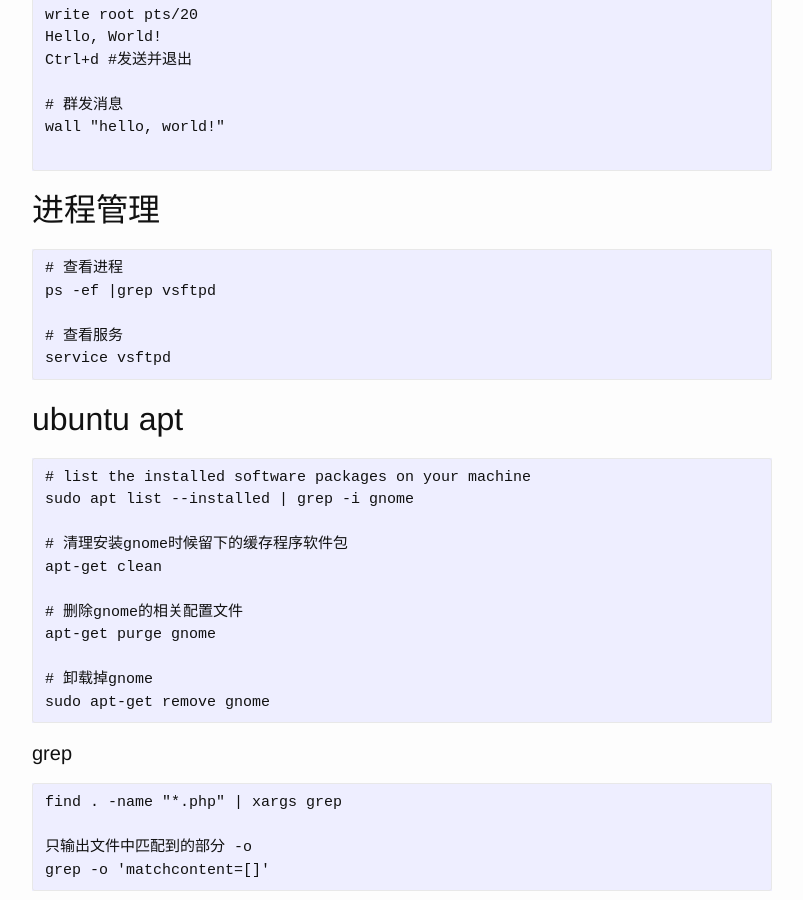
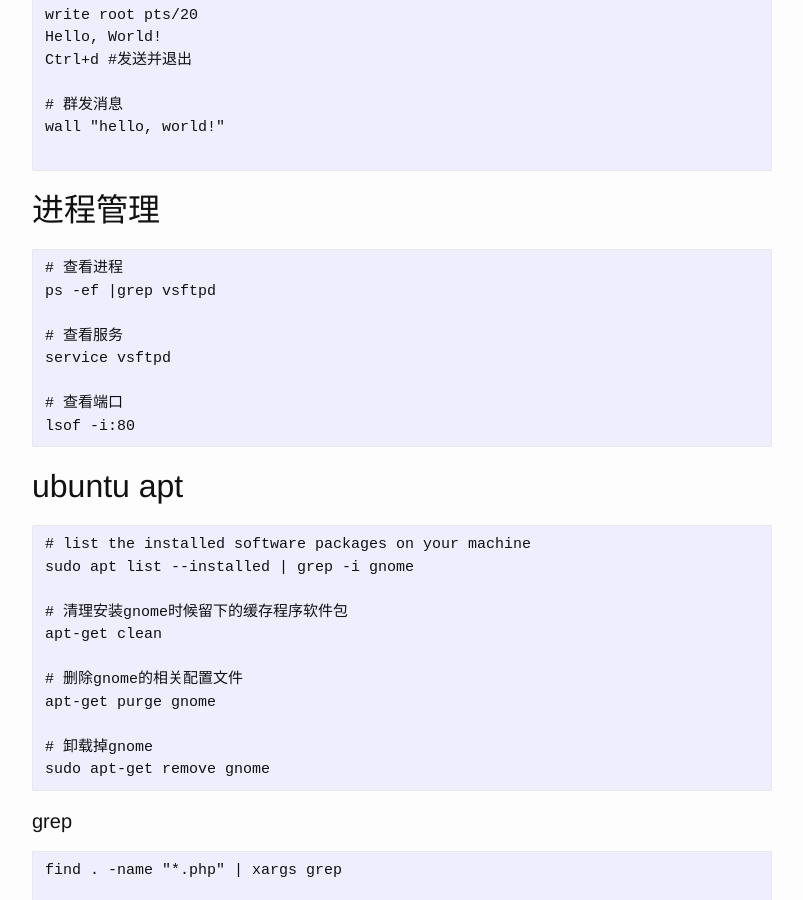
Before and after one commit to josephstalin117/josephstalin117.github.io, a Jekyll site: the page built from _posts/2016-04-04-linux.markdown, in a window 1280 px wide and 900 px high, scrolled down 1505 px. Shown: the whole window, without its empty margins (238-1041 px from the left). Built offline with Jekyll 4.4.1, drawn with Linux system fonts in a browser that asks for light colours.

Commit message:
add lsof -i:80

````diff
--- a/_posts/2016-04-04-linux.markdown
+++ b/_posts/2016-04-04-linux.markdown
@@ -79,6 +79,9 @@
 
 # 查看服务
 service vsftpd
+
+# 查看端口
+lsof -i:80
 ```
 
 
````
